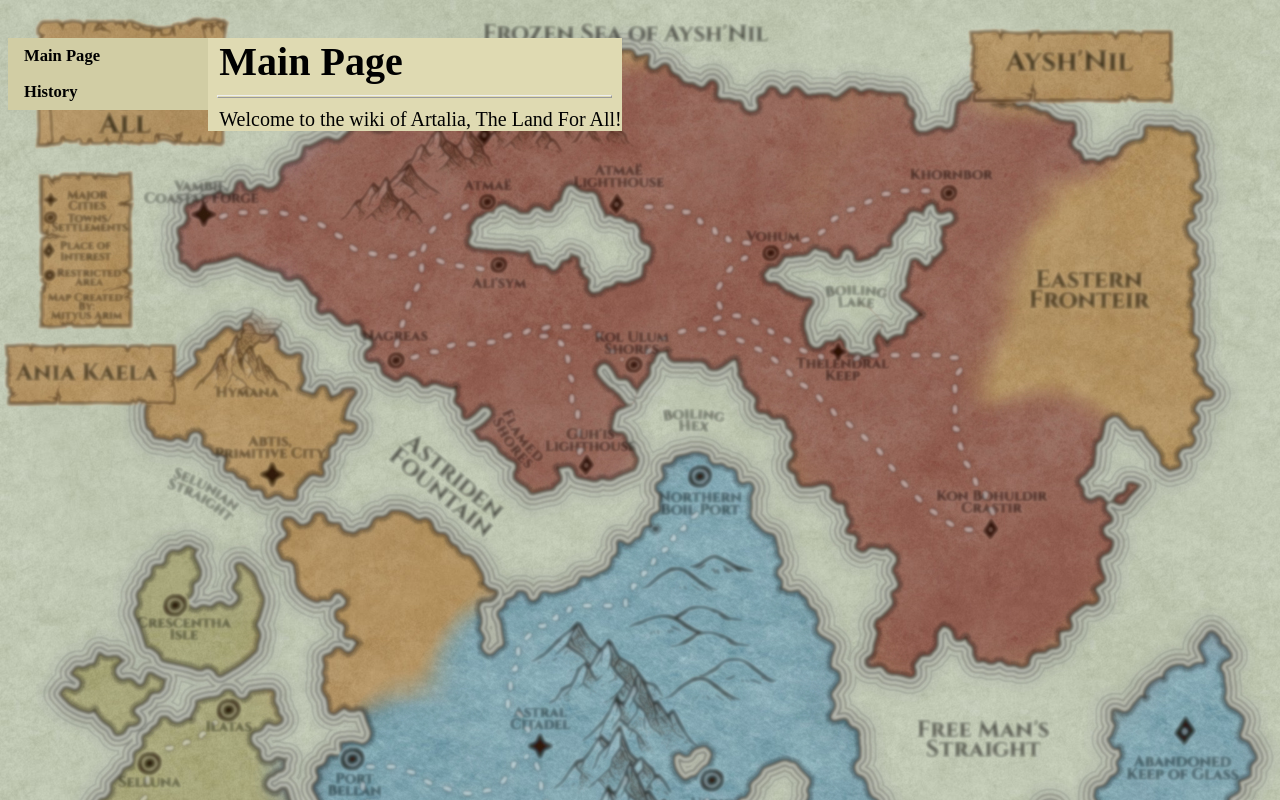
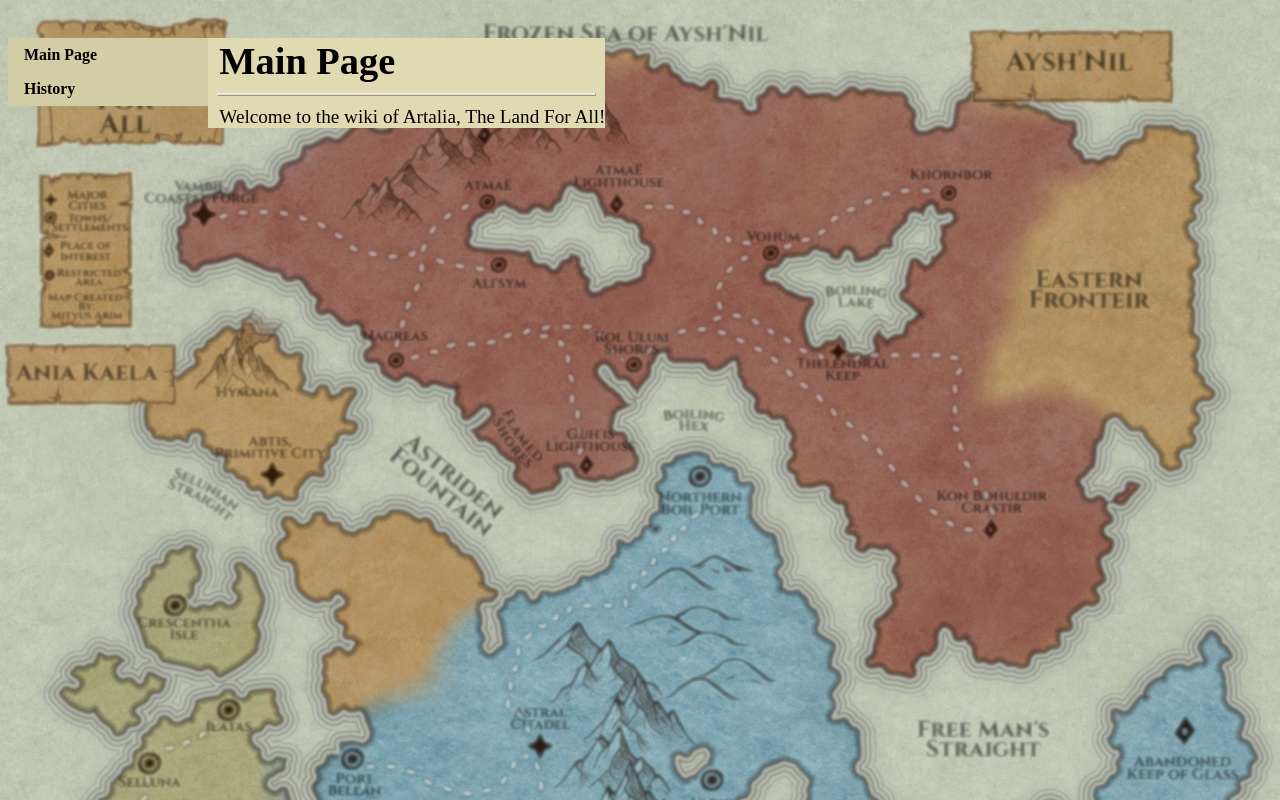
Before and after one commit to Ilie531/Day-4, a plain HTML site: page home.html in a window 1280 px wide. Drawn offline with Linux system fonts and the light colour scheme.

Commit message:
Updated some elements

```diff
--- a/home.html
+++ b/home.html
@@ -38,8 +38,8 @@
         </ul>
     </div>
 
-    <div class="main" id="home"><p><h1>Main Page</h1></p> <hr class="m-line">
-            <div class="segm">Welcome to the wiki of Artalia, The Land For All!</p>
+    <div class="main" id="home"><p><h1 class="firstHeading">Main Page</h1></p> <hr class="m-line">
+            <div class="m-segm">Welcome to the wiki of Artalia, The Land For All!</p>
 
             </div> <!--segment o sa aiba un border, un titlu cu highlight (regula speciala in css '.segm hx {}')-->
         <div class="segm">
--- a/style.css
+++ b/style.css
@@ -20,9 +20,10 @@ Magento */
 body {
     background-color: #f2eecb;
     margin-top: 1cm;
-    font-size: 125%;
+    font-size: 120%;
     background-image:url(Artalia-blur.jpg);
     background-size:cover;
+    font: sans-serif;
 }
 
 div {
@@ -31,7 +32,11 @@ div {
 
 .main {float:left; text-indent: 3mm;}
 .m-line {align-self: center; width: 95%; color: burlywood; border-style:outset; height: 1px;}
-
+.firstHeading {
+    margin-bottom: .1em;
+    line-height: 1.2em;
+    padding-bottom: 0;
+}
 
 h1, h2, h3, h4, h5, h6 {text-transform: capitalize; margin: 0mm;}
 
```
